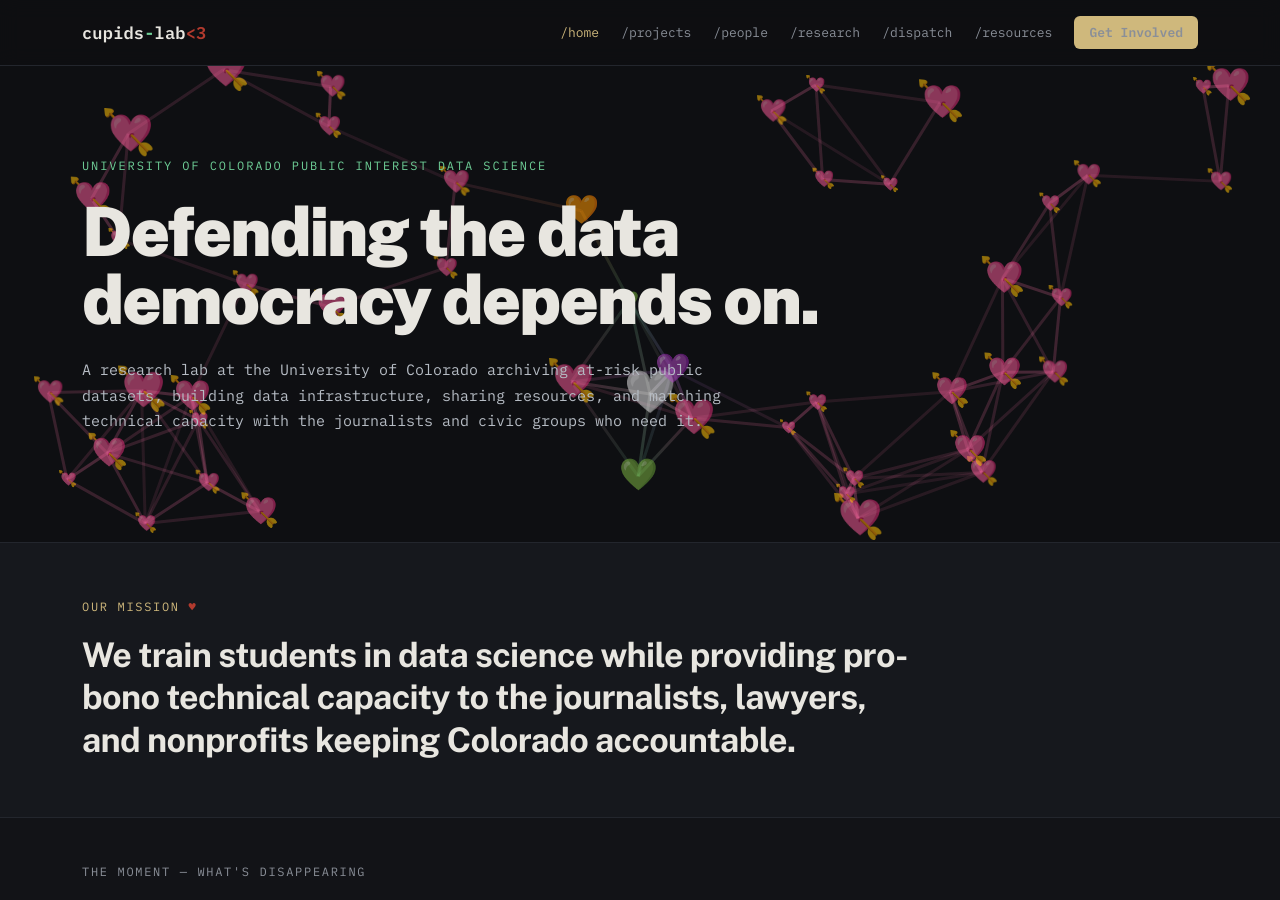
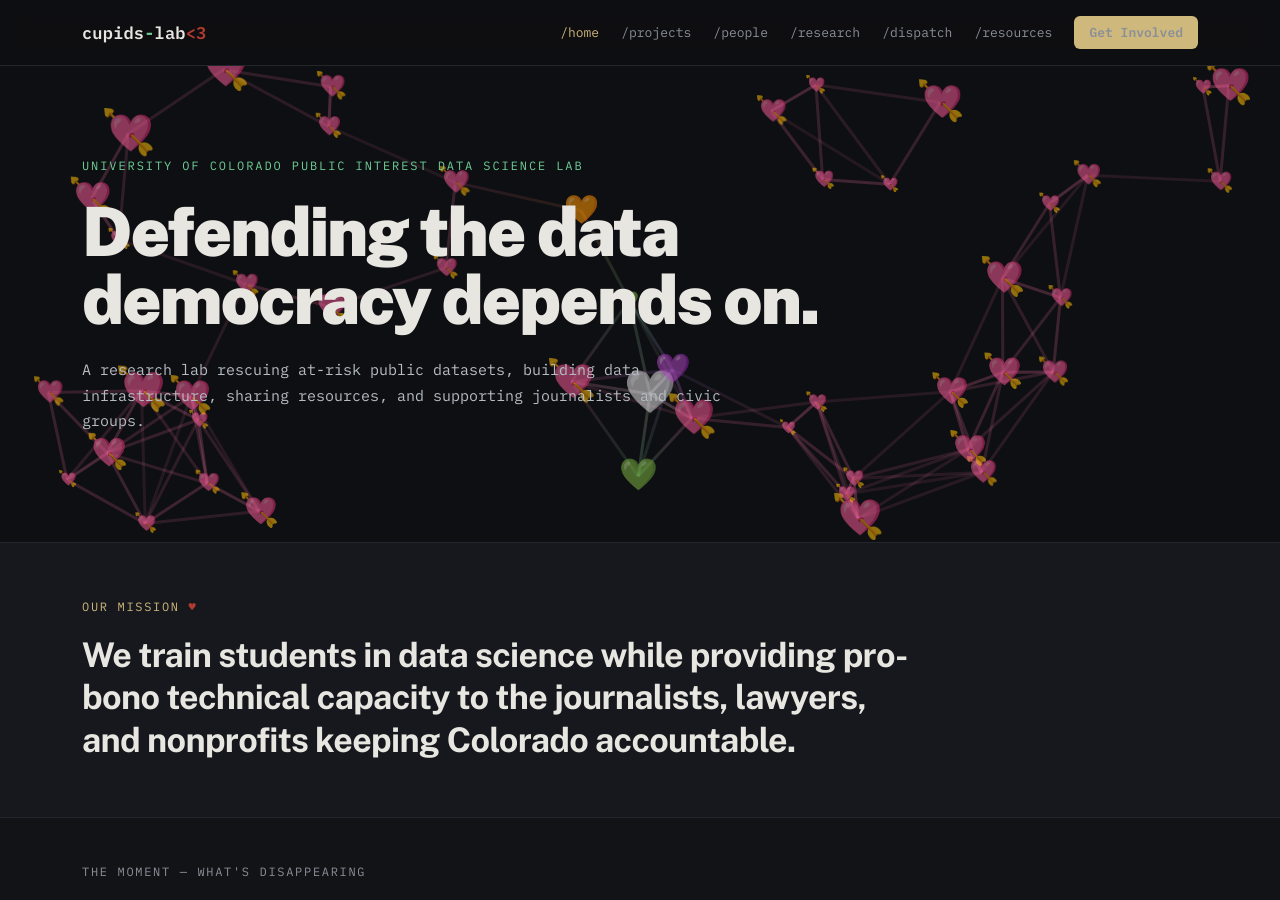
Before and after one commit to CUPIDS-Lab/cupids-lab.github.io, a Jekyll site: the page built from _pages/index.md, in a window 1280 px wide and 900 px high. Built offline with Jekyll 4.4.1, drawn with Linux system fonts in a browser that asks for light colours.

Commit message:
Commit changes

```diff
--- a/_pages/index.md
+++ b/_pages/index.md
@@ -9,9 +9,9 @@
   with the journalists and civic groups who need it.
 home:
   hero:
-    eyebrow: "University of Colorado Public Interest Data Science"
+    eyebrow: "University of Colorado Public Interest Data Science Lab"
     title: "Defending the data democracy depends on."
-    lead: "A research lab at the University of Colorado archiving at-risk public datasets, building data infrastructure, sharing resources, and matching technical capacity with the journalists and civic groups who need it."
+    lead: "A research lab rescuing at-risk public datasets, building data infrastructure, sharing resources, and supporting journalists and civic groups."
   mission: "We train students in data science while providing pro-bono technical capacity to the journalists, lawyers, and nonprofits keeping Colorado accountable."
   moment:
     kicker: "The moment — what's disappearing"
```
